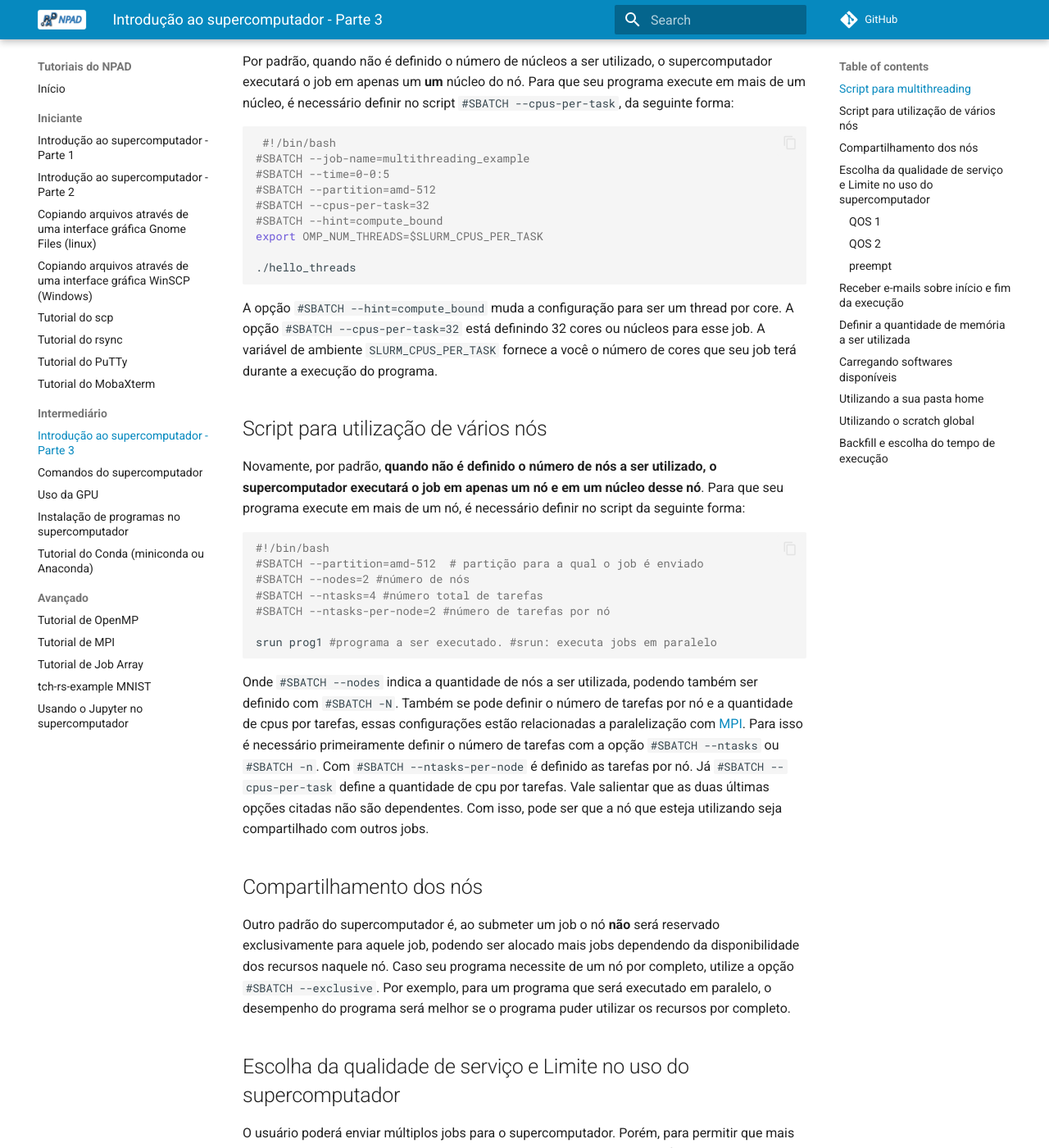
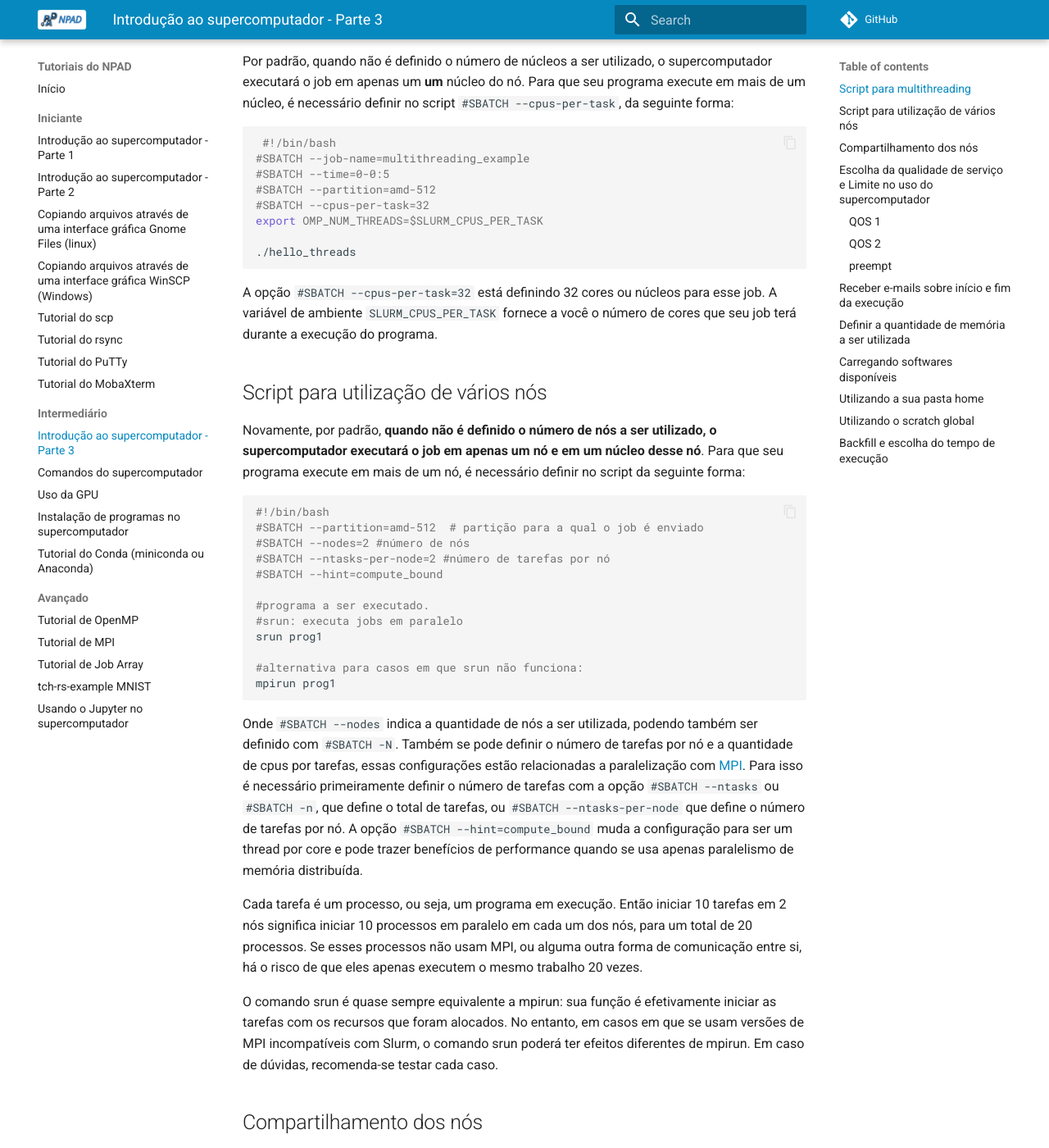
Before and after one commit to NPAD-UFRN/Tutorials, an MkDocs documentation site: the page built from docs/intermediate/superpc_introduction_part_3.md, in a window 1280 px wide and 1400 px high, scrolled down 756 px. Shown: the whole window at 82% size. Built offline with MkDocs 1.6.1 and Material for MkDocs 9.7.7, drawn with Linux system fonts in a browser that asks for light colours; comment, search, counter and statistics services are not loaded; some of the changed text lies outside the part shown.

Commit message:
Update superpc_introduction_part_3.md

````diff
--- a/docs/intermediate/superpc_introduction_part_3.md
+++ b/docs/intermediate/superpc_introduction_part_3.md
@@ -14,13 +14,12 @@
 #SBATCH --time=0-0:5
 #SBATCH --partition=amd-512
 #SBATCH --cpus-per-task=32
-#SBATCH --hint=compute_bound
 export OMP_NUM_THREADS=$SLURM_CPUS_PER_TASK
 
 ./hello_threads
 ```
 
-A opção `#SBATCH --hint=compute_bound` muda a configuração para ser um thread por core. A opção `#SBATCH --cpus-per-task=32` está definindo 32 cores ou núcleos para esse job. A variável de ambiente `SLURM_CPUS_PER_TASK` fornece a você o número de cores que seu job terá durante a execução do programa.
+A opção `#SBATCH --cpus-per-task=32` está definindo 32 cores ou núcleos para esse job. A variável de ambiente `SLURM_CPUS_PER_TASK` fornece a você o número de cores que seu job terá durante a execução do programa.
 
 ## Script para utilização de vários nós
 
@@ -30,14 +29,23 @@
 #!/bin/bash
 #SBATCH --partition=amd-512  # partição para a qual o job é enviado
 #SBATCH --nodes=2 #número de nós
-#SBATCH --ntasks=4 #número total de tarefas
 #SBATCH --ntasks-per-node=2 #número de tarefas por nó
+#SBATCH --hint=compute_bound
 
-srun prog1 #programa a ser executado. #srun: executa jobs em paralelo
+#programa a ser executado.
+#srun: executa jobs em paralelo
+srun prog1
+
+#alternativa para casos em que srun não funciona:
+mpirun prog1
 ```
 
-Onde `#SBATCH --nodes` indica a quantidade de nós a ser utilizada, podendo também ser definido com `#SBATCH -N`. Também se pode definir o número de tarefas por nó e a quantidade de cpus por tarefas, essas configurações estão relacionadas a paralelização com [MPI](../advanced/mpi_tutorial.md). Para isso é necessário primeiramente definir o número de tarefas com a opção `#SBATCH --ntasks` ou `#SBATCH -n`. Com `#SBATCH --ntasks-per-node` é definido as tarefas por nó. Já `#SBATCH --cpus-per-task` define a quantidade de cpu por tarefas. Vale salientar que as duas últimas opções citadas não são dependentes. Com isso, pode ser que a nó que esteja utilizando seja compartilhado com outros jobs.
+Onde `#SBATCH --nodes` indica a quantidade de nós a ser utilizada, podendo também ser definido com `#SBATCH -N`. Também se pode definir o número de tarefas por nó e a quantidade de cpus por tarefas, essas configurações estão relacionadas a paralelização com [MPI](../advanced/mpi_tutorial.md). Para isso é necessário primeiramente definir o número de tarefas com a opção `#SBATCH --ntasks` ou `#SBATCH -n`, que define o total de tarefas, ou `#SBATCH --ntasks-per-node` que define o número de tarefas por nó.
+A opção `#SBATCH --hint=compute_bound` muda a configuração para ser um thread por core e pode trazer benefícios de performance quando se usa apenas paralelismo de memória distribuída.
 
+Cada tarefa é um processo, ou seja, um programa em execução. Então iniciar 10 tarefas em 2 nós significa iniciar 10 processos em paralelo em cada um dos nós, para um total de 20 processos. Se esses processos não usam MPI, ou alguma outra forma de comunicação entre si, há o risco de que eles apenas executem o mesmo trabalho 20 vezes.
+
+O comando srun é quase sempre equivalente a mpirun: sua função é efetivamente iniciar as tarefas com os recursos que foram alocados. No entanto, em casos em que se usam versões de MPI incompatíveis com Slurm, o comando srun poderá ter efeitos diferentes de mpirun. Em caso de dúvidas, recomenda-se testar cada caso.
 
 ## Compartilhamento dos nós
 
@@ -117,7 +125,18 @@
 ./prog1
 ```
 
-O script do exemplo utiliza 3 cpus e para cada cpu é reservado aproximadamente 1GB de memória. Sendo que a multiplicação entre a quantidade de memória por cpu e o número de cpus usada não pode ultrapassar de 4GB, pois esse é o limite de cada nó. O limite de cada nó varia de acordo com a sua partição. Um Nó pertencente a partição **cluster** ou **service**, só pode utilizar ao total 4GB. Um nó na partição **intel-256** e  **gpu**  pode usar até 8 GB e **intel-512** pode usar até 16GB. Lembrando que a partição **test** é **cluster** mais **service**.
+O script do exemplo utiliza 3 cpus e para cada cpu é reservado aproximadamente 1GB de memória. Sendo que a multiplicação entre a quantidade de memória por cpu e o número de cpus usadas não pode ultrapassar o limite total do nó, que varia de acordo com a sua partição. Um nó pertencente a partição **intel-128** só pode utilizar ao total 4GB por core, ou 2GB por cpu. Um nó na partição **intel-256** e  **gpu**  pode usar até 8 GB e **intel-512** pode usar até 16GB.
+
+A tabela a seguir lista os limites de memória por partição:
+
+|   Partição |  Padrão          |  Máximo |
+|------------|------------------|---------|
+| amd-512    | 2000             | 4000    |
+| intel-128  | 2000             | 4000    |
+| intel-256  | 4000             | 8000    |
+| intel-512  | 8000             | 16000   |
+| gpu-8-v100 | 8000             | 8000    |
+| gpu-4-a100 | 2000             | 2000    |
 
 Também há a opção `#SBATCH --mem` que já especifica a quantidade de memória para o job por completo.
 
````
Also changed, not shown: other parts of docs/intermediate/superpc_introduction_part_3.md (+1 -1 lines).
